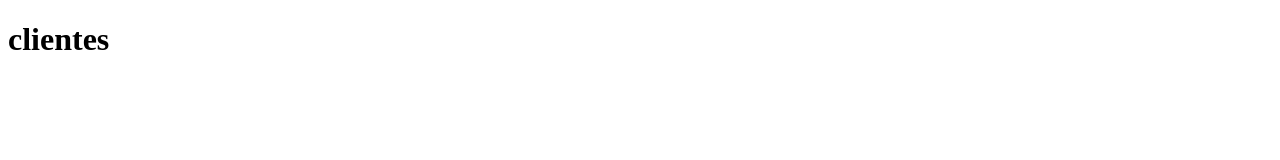
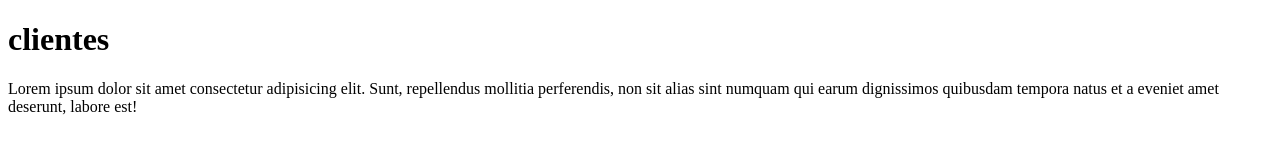
Before and after one commit to JhonChavarria/Menu-desplegable, a plain HTML site: page clientes.html in a window 1280 px wide. Drawn offline with Linux system fonts and the light colour scheme.

```diff
--- a/clientes.html
+++ b/clientes.html
@@ -8,5 +8,6 @@
 </head>
 <body>
     <h1>clientes</h1>
+    <p>Lorem ipsum dolor sit amet consectetur adipisicing elit. Sunt, repellendus mollitia perferendis, non sit alias sint numquam qui earum dignissimos quibusdam tempora natus et a eveniet amet deserunt, labore est!</p>
 </body>
 </html>
```
